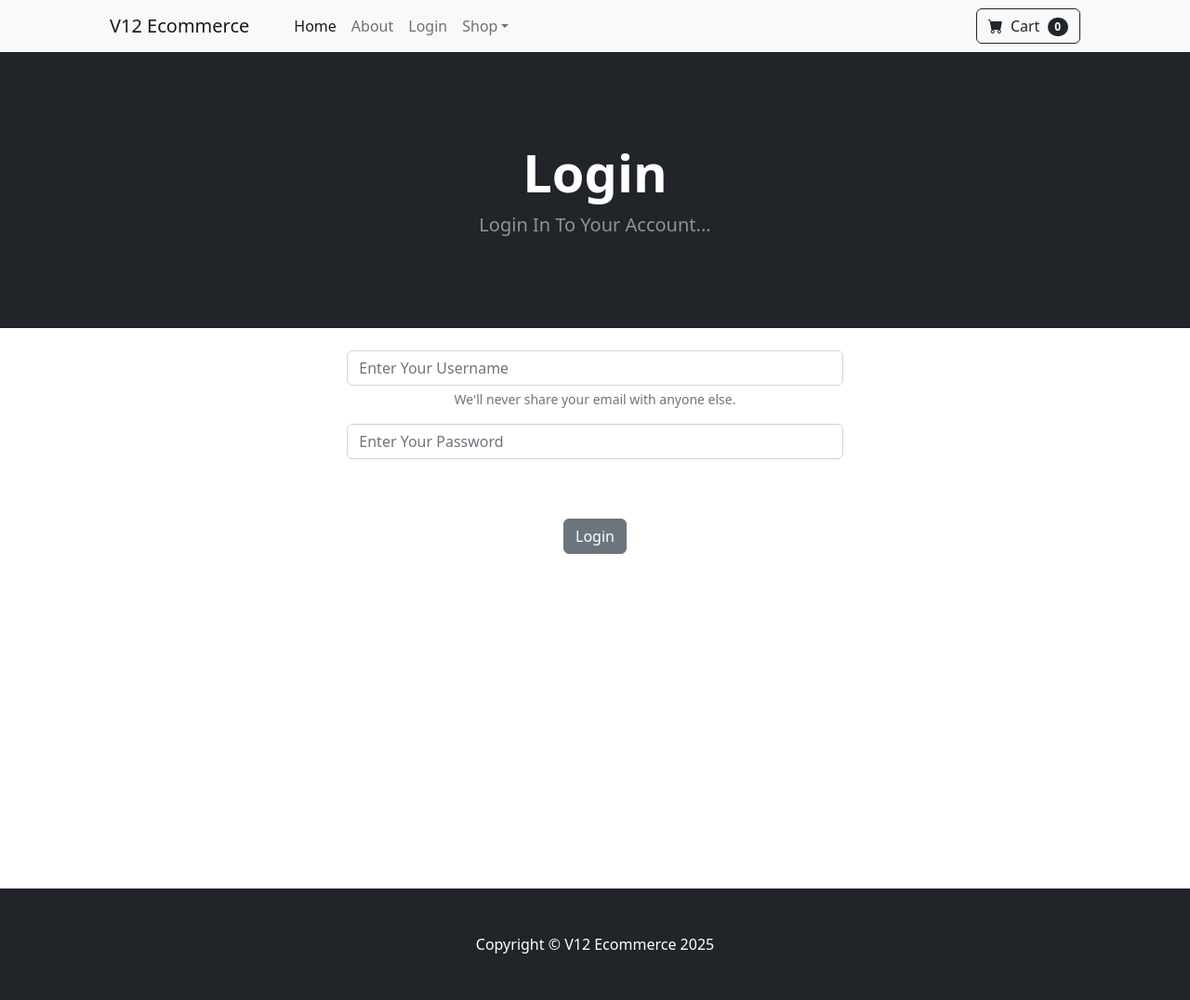
After one commit to Sqatmah/V12-Django-Ecommerce, a Django app: page /login/ in a window 1280 px wide. The commit adds this page. Shown: the whole page at 93% size. Run offline with Django 5.2, Linux system fonts and the light colour scheme; some libraries are stand-ins or nearby versions.

Commit message:
Adding Login & logout pages with functions , setup the Authentication eather

```diff
--- a/store/templates/base.html
+++ b/store/templates/base.html
@@ -17,6 +17,16 @@
     </head>
     <body>
         {% include 'navbar.html' %}
+        {% if messages %}
+        <div class="container mt-3">
+            {% for message in messages %}
+                <div class="alert alert-{{ message.tags }} alert-dismissible fade show" role="alert">
+                    {{ message }}
+                    <button type="button" class="btn-close" data-bs-dismiss="alert" aria-label="Close"></button>
+                </div>
+            {% endfor %}
+        {% endif %}
+
 
 
 
--- /dev/null
+++ b/store/templates/login.html
@@ -0,0 +1,46 @@
+{% extends 'base.html' %}
+{% block content %}
+
+ <!-- Header-->
+        <header class="bg-dark py-5">
+            <div class="container px-4 px-lg-5 my-5">
+                <div class="text-center text-white">
+                    <h1 class="display-4 fw-bolder">Login </h1>
+                    <p class="lead fw-normal text-white-50 mb-0">Login In To Your Account... </p>
+                </div>
+            </div>
+        </header>
+
+        <dev class ="container">
+            <div class="row">
+                <center>
+                    <div class="col-md-5">
+                        <form method="POST" action="{% url 'login' %}">
+    {% csrf_token %}
+  <div class="mb-3">
+
+    <input type="text" class="form-control" name="username" placeholder="Enter Your Username">
+    <div id="emailHelp" class="form-text">We'll never share your email with anyone else.</div>
+  </div>
+  <div class="mb-3">
+    <input type="password" class="form-control" name="password" placeholder="Enter Your Password">
+  </div>
+     <br/><br/>
+
+  <button type="submit" class="btn btn-secondary">Login</button>
+</form>
+                        <br/><br/>
+                        <br/><br/>
+                        <br/><br/>
+                        <br/><br/>
+                        <br/><br/>
+                         <br/><br/>
+                        <br/><br/>
+
+                    </div>
+                </center>
+            </div>
+        </dev>
+
+
+{% endblock %}
--- a/store/templates/navbar.html
+++ b/store/templates/navbar.html
@@ -7,6 +7,15 @@
                     <ul class="navbar-nav me-auto mb-2 mb-lg-0 ms-lg-4">
                         <li class="nav-item"><a class="nav-link active" aria-current="page" href="{% url 'home' %}">Home</a></li>
                         <li class="nav-item"><a class="nav-link" href="{% url 'about' %}">About</a></li>
+
+
+                        {% if user.is_authenticated %}
+                        <li class="nav-item"><a class="nav-link" href="{% url 'logout' %}">Logout</a></li>
+                        {% else %}
+                        <li class="nav-item"><a class="nav-link" href="{% url 'login' %}">Login</a></li>
+                        {% endif %}
+
+
                         <li class="nav-item dropdown">
                             <a class="nav-link dropdown-toggle" id="navbarDropdown" href="#" role="button" data-bs-toggle="dropdown" aria-expanded="false">Shop</a>
                             <ul class="dropdown-menu" aria-labelledby="navbarDropdown">
--- a/store/urls.py
+++ b/store/urls.py
@@ -4,4 +4,6 @@ from . import views
 urlpatterns = [
     path('', views.home, name='home'),
     path('about/', views.about, name='about'),
+    path('login/', views.login_user, name='login'),
+    path('logout/', views.logout_user, name='logout'),
 ]
--- a/store/views.py
+++ b/store/views.py
@@ -1,5 +1,7 @@
-from django.shortcuts import render
+from django.shortcuts import render, redirect
 from . models import Product
+from django.contrib.auth import authenticate, login, logout
+from django.contrib import messages
 
 
 
@@ -11,5 +13,36 @@ def home(request):
 
 
 
+
+
+
 def about(request):
     return render(request, 'about.html', {})
+
+
+
+
+
+
+def login_user(request):
+    if request.method == "POST":
+        username = request.POST['username']
+        password = request.POST['password']
+        user = authenticate(request, username=username, password=password)
+        if user is not None:
+            login(request, user)
+            messages.success(request, "Logged in successfully.")
+            return redirect('home')
+        else:
+            messages.error(request, "Invalid username or password.")
+            return redirect('login')
+
+    else:
+        return render(request, 'login.html')
+
+
+
+def logout_user(request):
+    logout(request)
+    messages.success(request, "Logged out successfully.")
+    return render('home')
```
